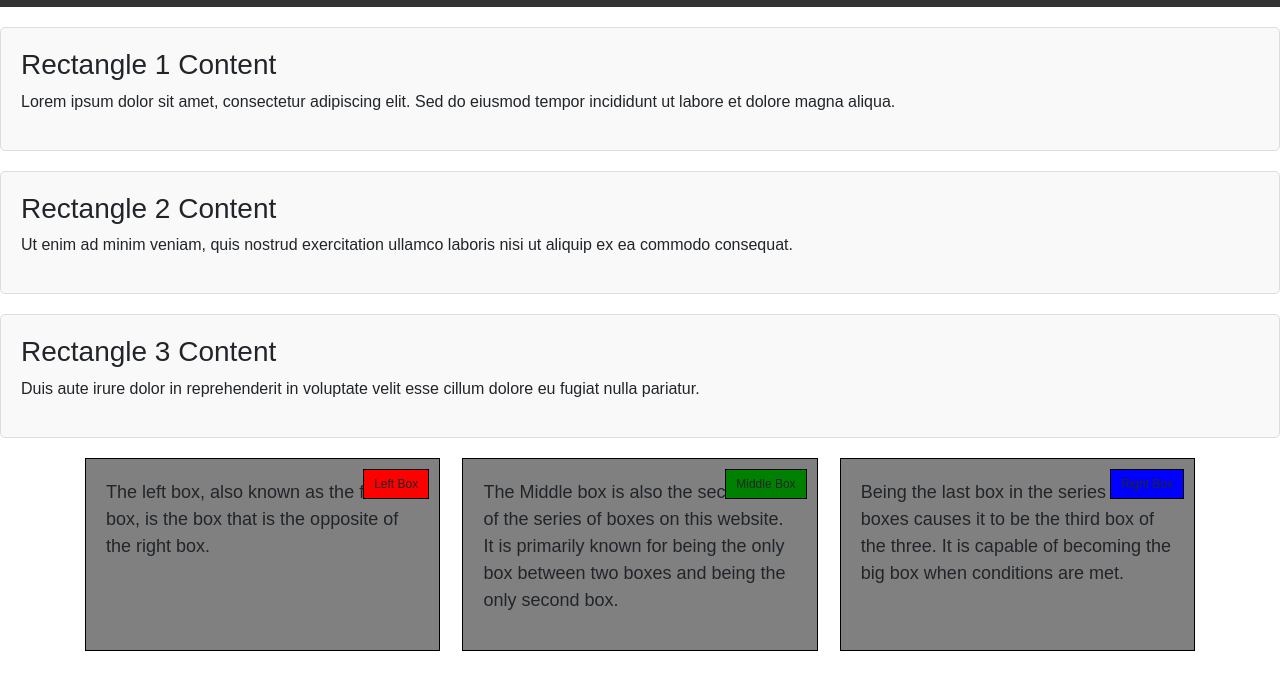
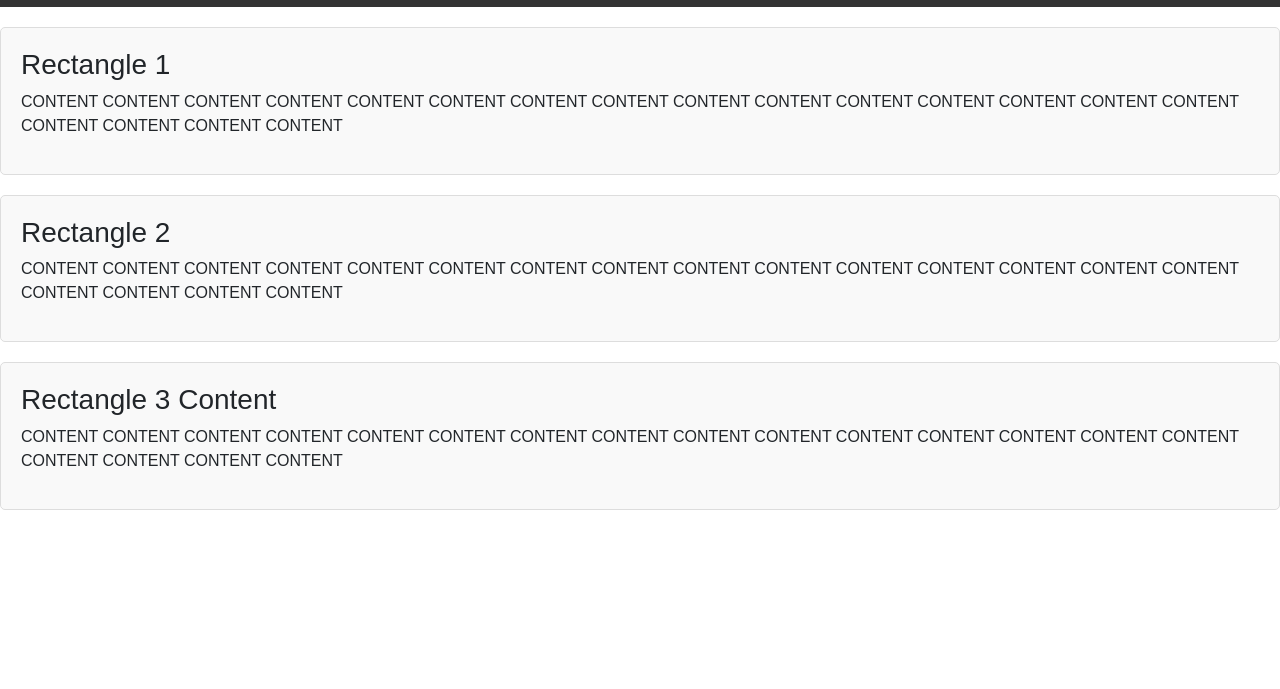
Before and after one commit to cameronhughes/navbar-test, a plain HTML site: page index.html in a window 1280 px wide. Shown: the part 43-732 px from the top of the page. Drawn offline with nearby package versions, Linux system fonts and the light colour scheme.

Commit message:
Update index.html

```diff
--- a/index.html
+++ b/index.html
@@ -264,33 +264,18 @@
 
     <!-- Dropdown content sections -->
     <div id="content1" class="dropdown-content">
-        <h3>Rectangle 1 Content</h3>
-        <p>Lorem ipsum dolor sit amet, consectetur adipiscing elit. Sed do eiusmod tempor incididunt ut labore et dolore magna aliqua.</p>
+        <h3>Rectangle 1</h3>
+        <p>CONTENT CONTENT CONTENT CONTENT CONTENT CONTENT CONTENT CONTENT CONTENT CONTENT CONTENT CONTENT CONTENT CONTENT CONTENT CONTENT CONTENT CONTENT CONTENT</p>
     </div>
 
     <div id="content2" class="dropdown-content">
-        <h3>Rectangle 2 Content</h3>
-        <p>Ut enim ad minim veniam, quis nostrud exercitation ullamco laboris nisi ut aliquip ex ea commodo consequat.</p>
+        <h3>Rectangle 2</h3>
+        <p>CONTENT CONTENT CONTENT CONTENT CONTENT CONTENT CONTENT CONTENT CONTENT CONTENT CONTENT CONTENT CONTENT CONTENT CONTENT CONTENT CONTENT CONTENT CONTENT</p>
     </div>
 
     <div id="content3" class="dropdown-content">
         <h3>Rectangle 3 Content</h3>
-        <p>Duis aute irure dolor in reprehenderit in voluptate velit esse cillum dolore eu fugiat nulla pariatur.</p>
-    </div>
-
-    <div class="container">
-        <div class="section">
-            <div class="section-title-left">Left Box</div>
-            <p>The left box, also known as the first box, is the box that is the opposite of the right box.</p>
-        </div>
-        <div class="section">
-            <div class="section-title-middle">Middle Box</div>
-            <p>The Middle box is also the second box of the series of boxes on this website. It is primarily known for being the only box between two boxes and being the only second box.</p>
-        </div>
-        <div class="section">
-            <div class="section-title-right">Right Box</div>
-            <p>Being the last box in the series of boxes causes it to be the third box of the three. It is capable of becoming the big box when conditions are met.</p>
-        </div>
+        <p>CONTENT CONTENT CONTENT CONTENT CONTENT CONTENT CONTENT CONTENT CONTENT CONTENT CONTENT CONTENT CONTENT CONTENT CONTENT CONTENT CONTENT CONTENT CONTENT</p>
     </div>
 </body>
 </html>
```
